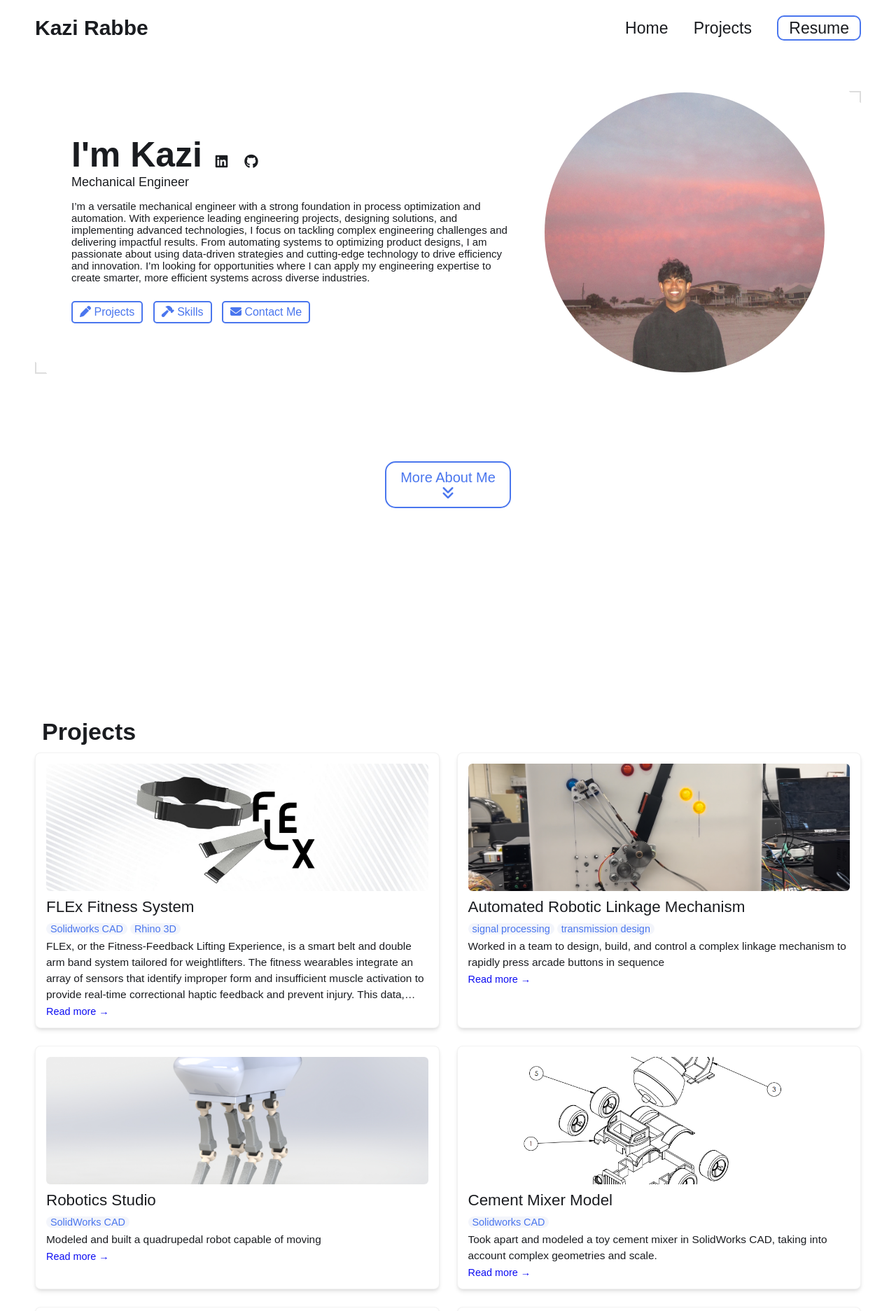
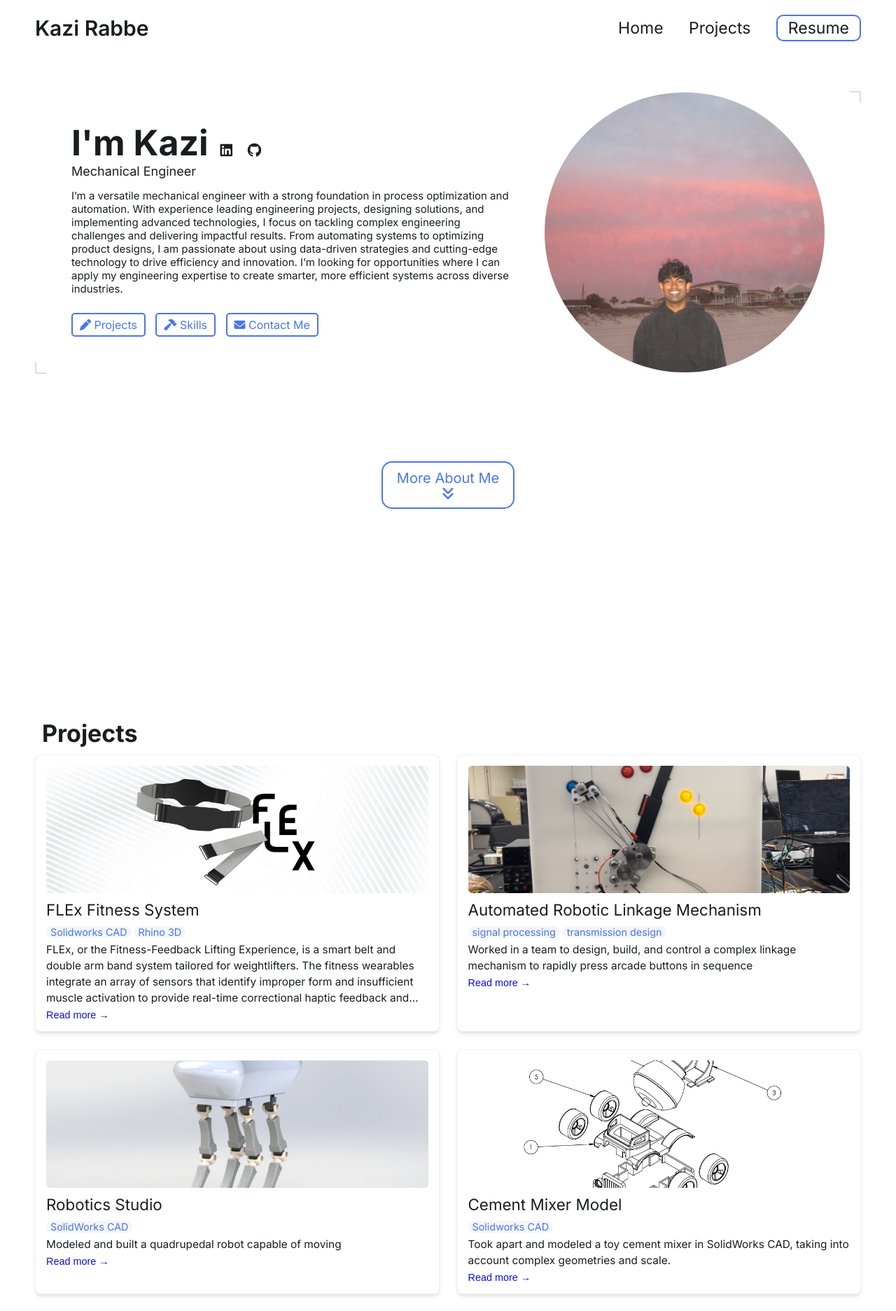
Before and after one commit to kazi-rabbe/kazi-rabbe.github.io, a Jekyll site: the page built from index.html, in a window 1280 px wide. Shown: the top 1873 px of the page at 70% size. Built offline with Jekyll 4.4.1, drawn with Linux system fonts in a browser that asks for light colours.

Commit message:
Update styles.css

```diff
--- a/css/styles.css
+++ b/css/styles.css
@@ -23,7 +23,7 @@ html {
 
 body {
     padding: 0 50px;
-    font-family: 'Poppins', sans-serif;
+    font-family: 'Inter', sans-serif;
     background-color: var(--background-color);
     max-width: 1400px;
     margin: 0 auto;
```
